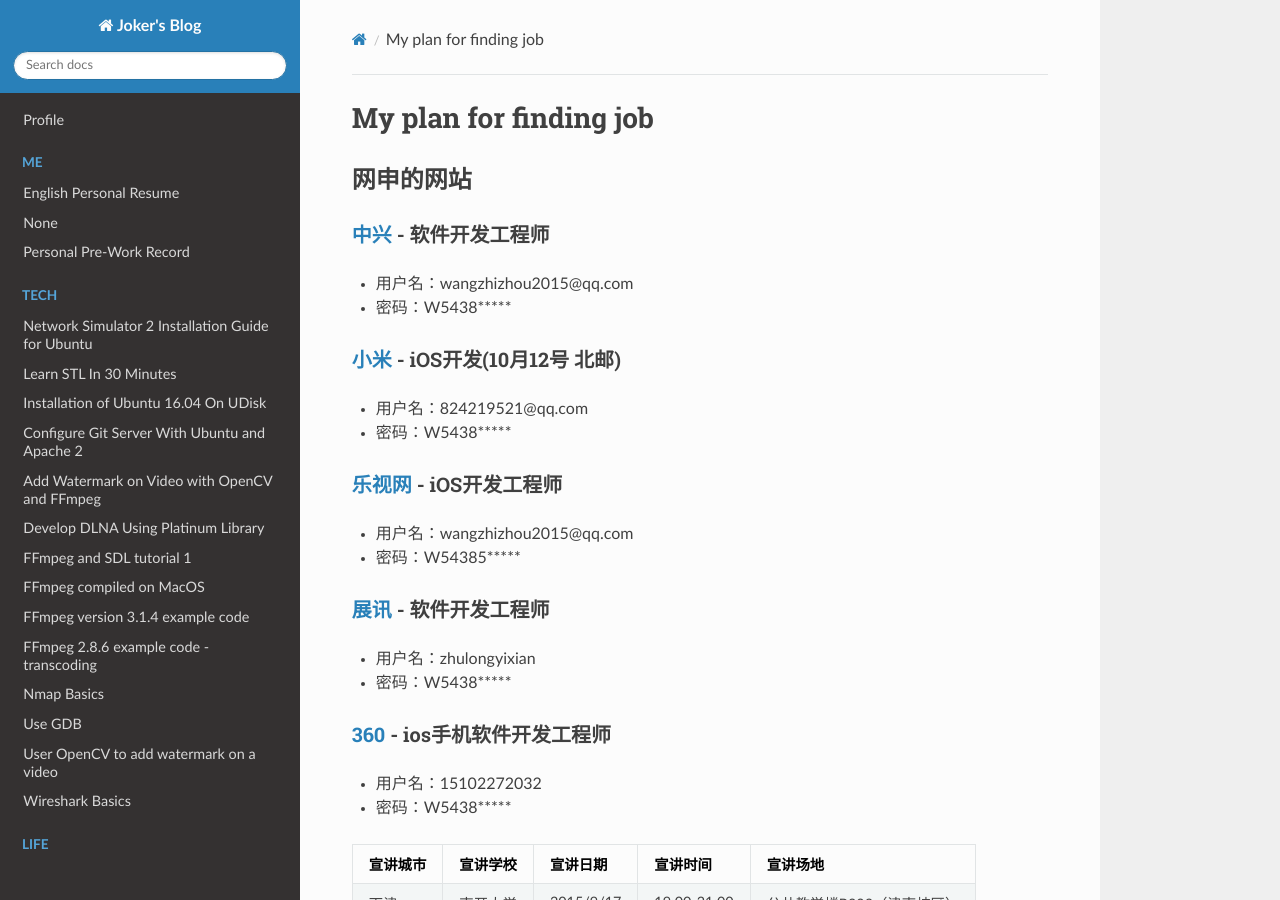
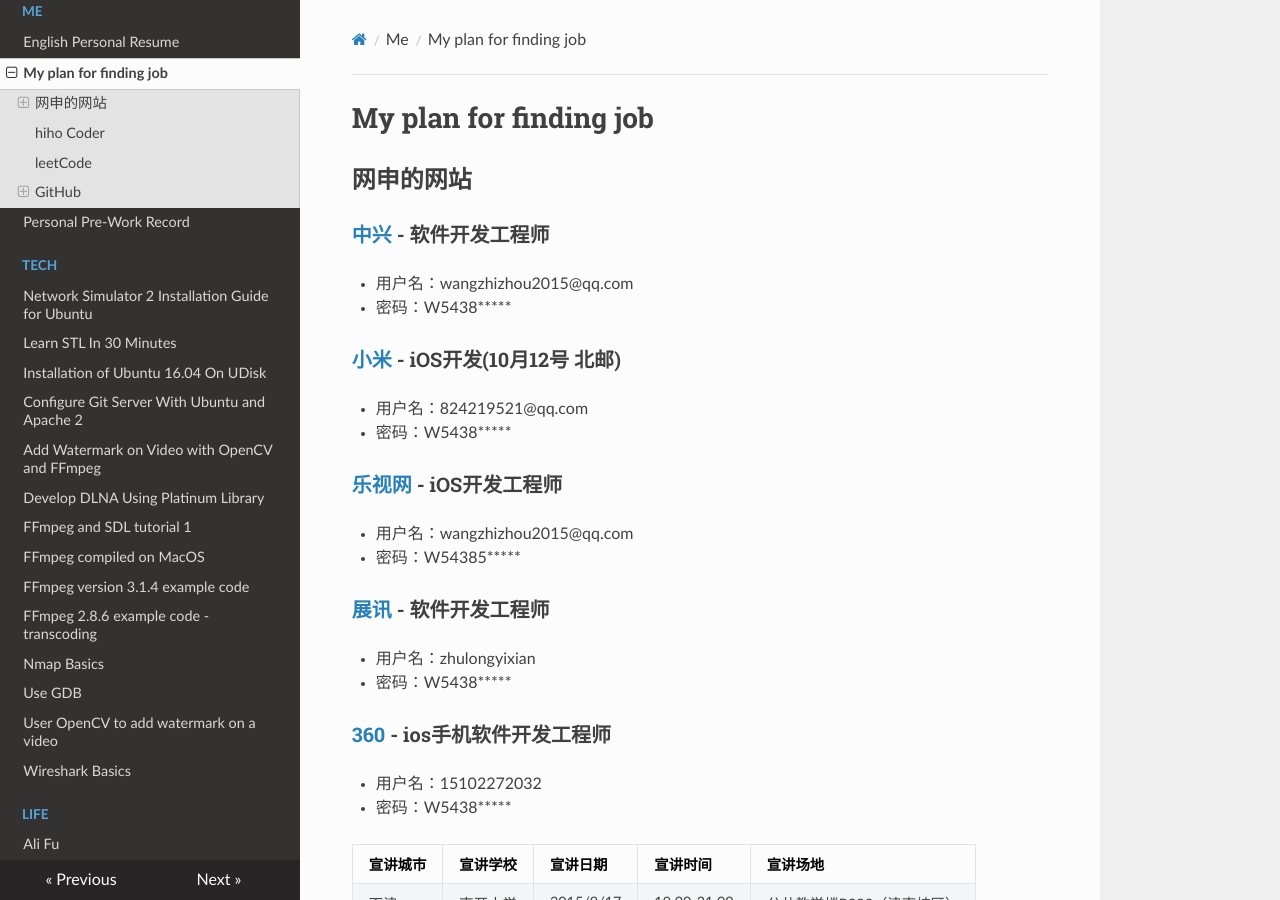
Before and after one commit to wangzhizhou/JokerBlog, an MkDocs documentation site: the page built from docs/me/My Plan for finding Job.md, in a window 1280 px wide and 900 px high. Built offline with MkDocs 1.6.1, drawn with Linux system fonts in a browser that asks for light colours; nearby versions of some CDN libraries; old or Windows-style settings are respelled for this version of MkDocs.

Commit message:
rename a file

```diff
--- a/mkdocs.yml
+++ b/mkdocs.yml
@@ -4,7 +4,7 @@
     - 'Profile': 'index.md'
     - 'Me':
         - 'me/English Personal Resume.md'
-        - 'me/My plan for finding job.md'
+        - 'me/My Plan for finding Job.md'
         - 'me/Personal Pre-Work Record.md'
     - 'Tech':
         - 'tech/Network Simulator 2 Installation Guide for Ubuntu.md'
```
